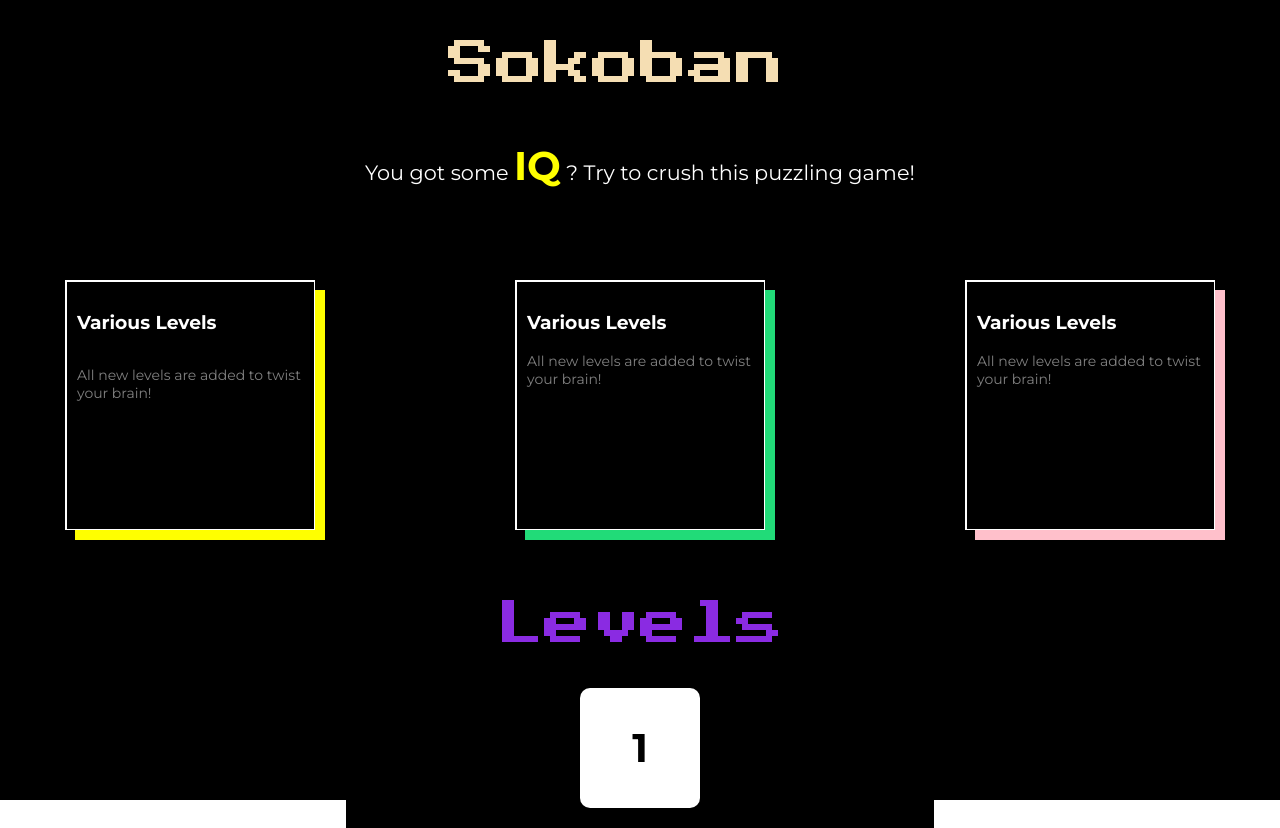
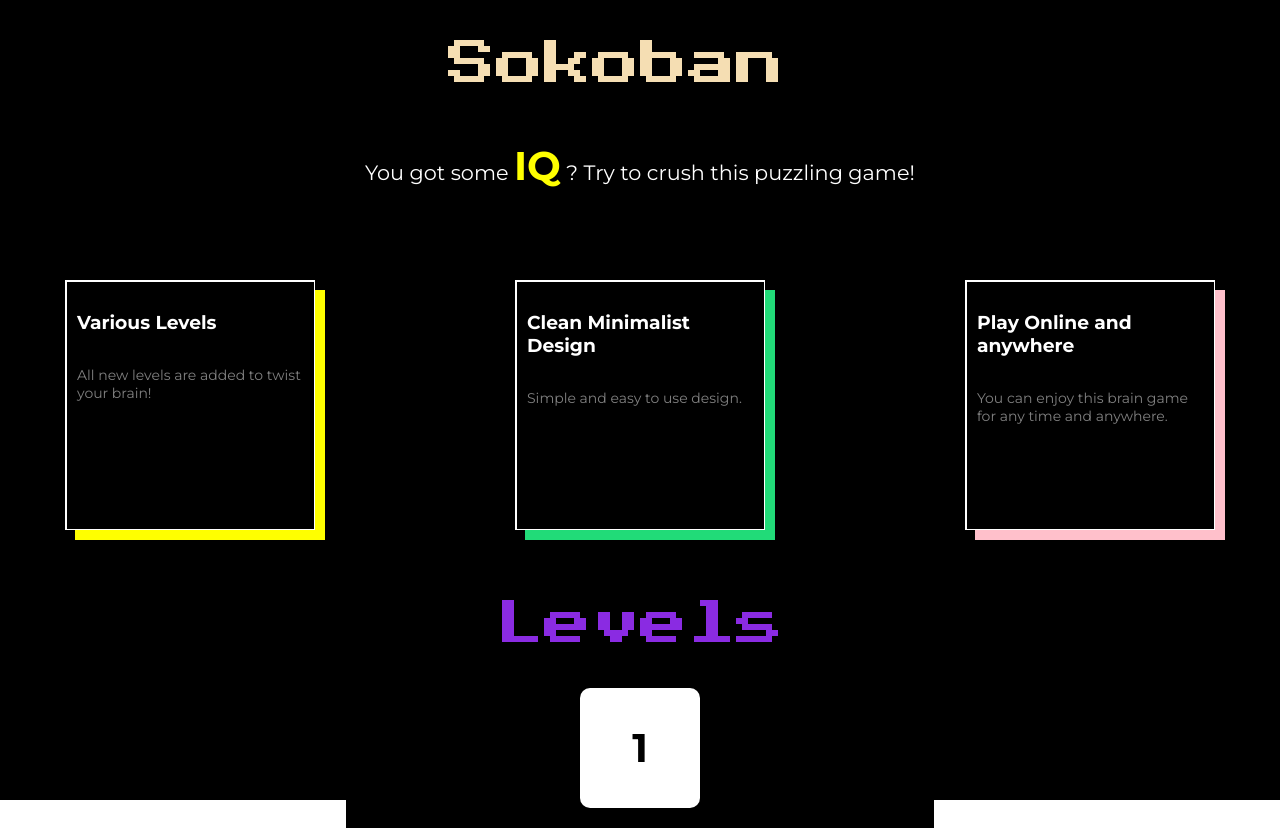
Before and after one commit to deepaktiwari88/Sokoban-Angular, an Angular app: page /home in a window 1280 px wide. Shown: the top 828 px of the page. Built offline with nearby package versions, Linux system fonts and the light colour scheme.

Commit message:
Changed text on HomePage

```diff
--- a/src/app/home/home.component.html
+++ b/src/app/home/home.component.html
@@ -9,7 +9,11 @@
     </p>
   </div>
   <div fxFlex="30">
-    <div fxLayout="row" fxLayoutAlign="space-evenly center">
+    <div
+      fxLayout="row"
+      fxLayout.xs="column"
+      fxLayoutAlign="space-evenly center"
+    >
       <div class="info-block first" fxFlex>
         <div fxLayout="column" fxLayoutAlign="center start">
           <h3>Various Levels</h3>
@@ -19,16 +23,20 @@
         </div>
       </div>
       <div class="info-block second" fxFlex>
-        <h3>Various Levels</h3>
-        <p class="box-description">
-          All new levels are added to twist your brain!
-        </p>
+        <div fxLayout="column" fxLayoutAlign="center start">
+          <h3>Clean Minimalist Design</h3>
+          <p class="box-description">
+            Simple and easy to use design.
+          </p>
+        </div>
       </div>
       <div class="info-block third" fxFlex>
-        <h3>Various Levels</h3>
-        <p class="box-description">
-          All new levels are added to twist your brain!
-        </p>
+        <div fxLayout="column" fxLayoutAlign="center start">
+          <h3>Play Online and anywhere</h3>
+          <p class="box-description">
+            You can enjoy this brain game for any time and anywhere.
+          </p>
+        </div>
       </div>
     </div>
   </div>
```
